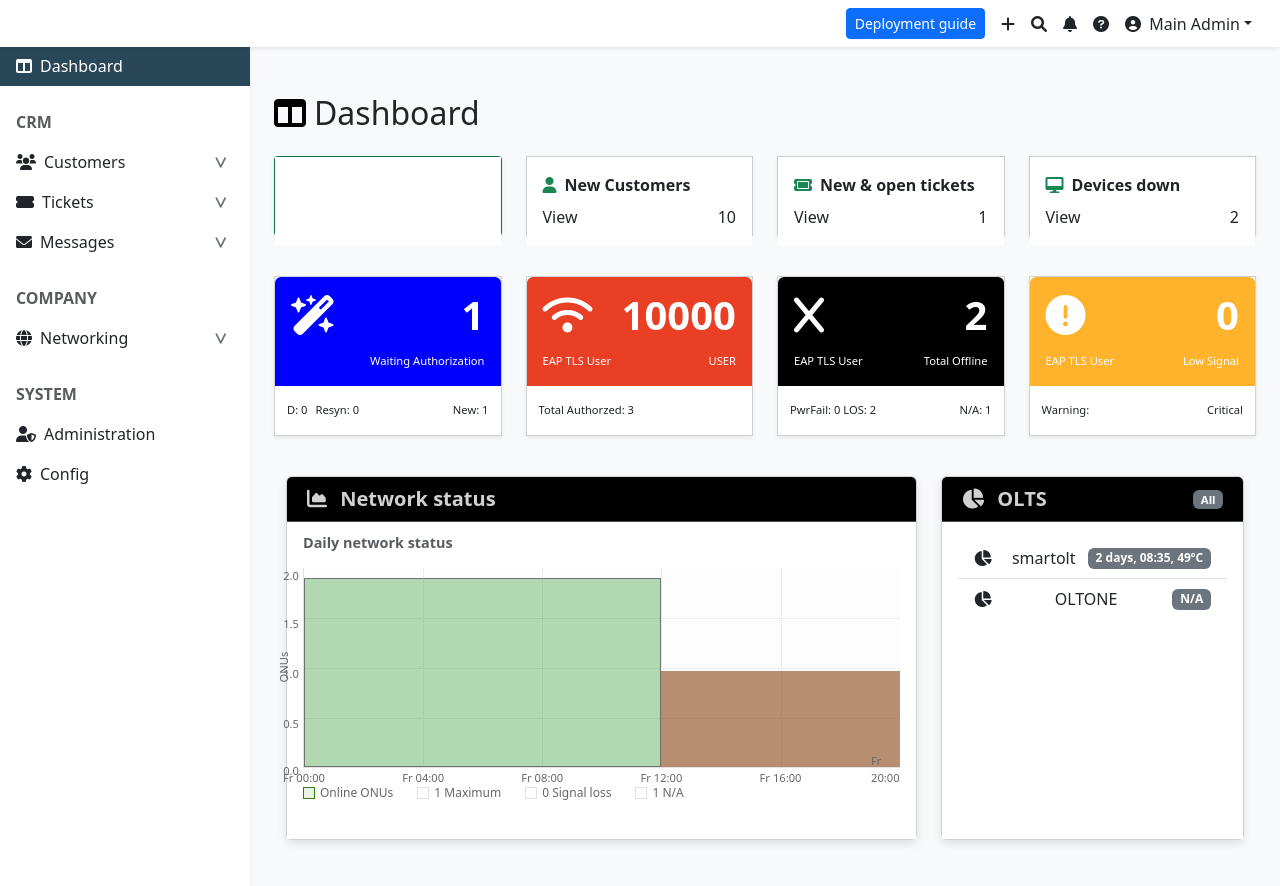
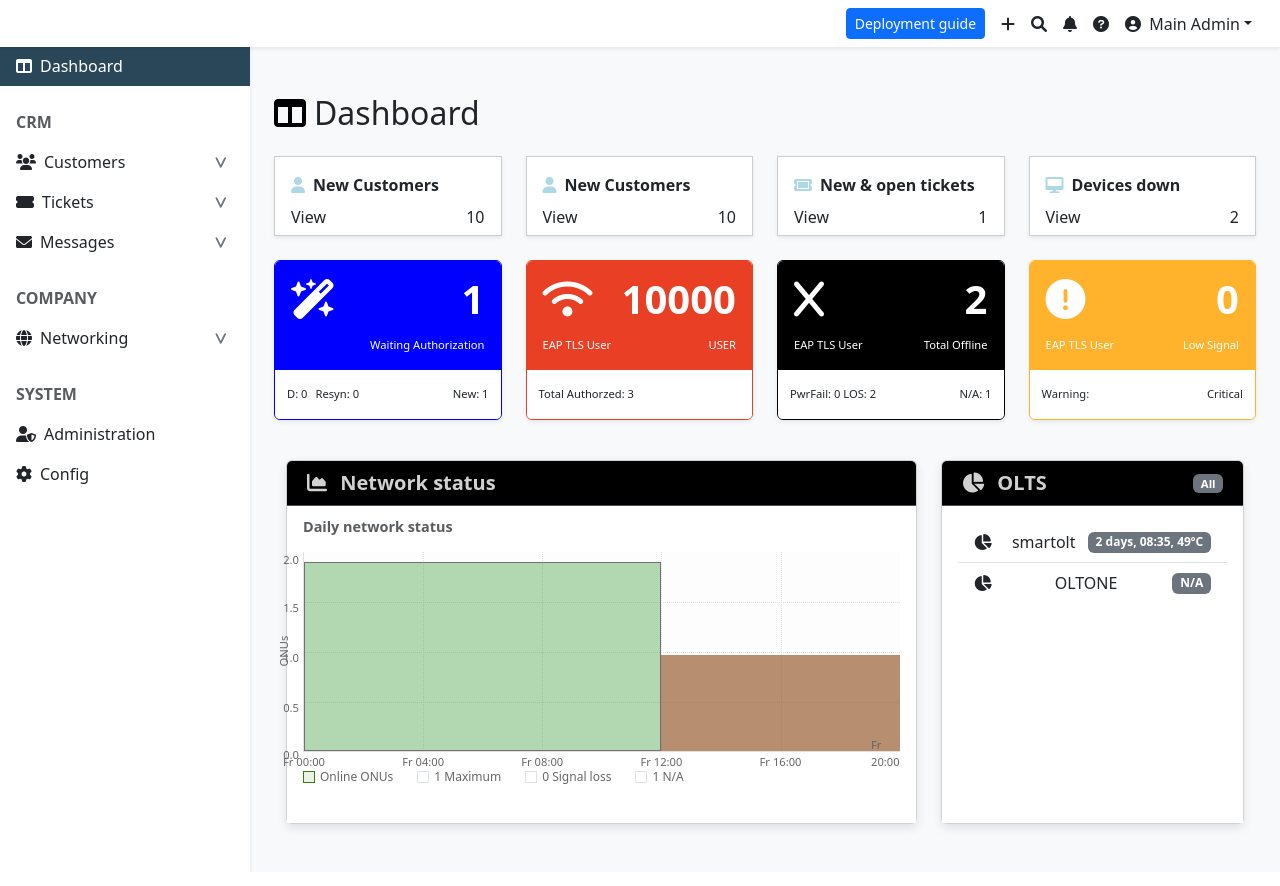
Before and after one commit to MayHua59/isp-admin-panel-bootstrap, a React (Vite) app: page / in a window 1280 px wide. Built offline with nearby package versions, Linux system fonts and the light colour scheme.

Commit message:
Changed color of icons

```diff
--- a/src/App.jsx
+++ b/src/App.jsx
@@ -121,11 +121,12 @@ function App() {
   bgColor = "bg-white",
   textColor = "text-dark",
   cardStyle = {},
-  iconColor = "#007bff"
+  iconColor ,
 }) => (
   <div className="col-md-3 mb-3">
-    <div className={`card shadow-sm rounded-0 ${bgColor} ${textColor}`} style={cardStyle}>
-      <div className="card-body p-3">
+    <div className={`card shadow-sm rounded-0 ${bgColor} ${textColor}`} style={{...cardStyle,borderRadius: "0.375rem",
+    overflow: "hidden",}}>
+      <div className="card-body p-3 pb-2 ">
         {/* First row: icon + main text */}
         <div className="d-flex align-items-center mb-2">
           {iconClass && (
@@ -201,10 +202,11 @@ const SecondRowStatCard = ({
   iconColor = "#007bff",
 }) => (
   <div className="col-md-3 mb-3">
-    <div className={`card shadow-sm rounded-0 ${bgColor} ${textColor}`} style={cardStyle}>
+    <div className={`card shadow-sm  ${bgColor} ${textColor}`} style={{ ...cardStyle, border: `1px solid ${bgColor}`,borderRadius: "0.375rem", overflow: "hidden" }}>
+      {/* First row with icon and main text */}
       <div className="card-body p-0"> {/* Remove padding */}
         {/* Blue background for first and second row, full width */}
-        <div style={{ background: bgColor, borderTopLeftRadius: "0.375rem", borderTopRightRadius: "0.375rem" }}>
+        <div style={{ background: bgColor }}>
           <div className="container-fluid px-3 py-2">
             <div className="row align-items-center mb-2">
               <div className="col-6 d-flex justify-content-between">
@@ -242,7 +244,7 @@ const SecondRowStatCard = ({
   </div>
 </div> */}
 <div className="container-fluid mt-2">
-  <div className="row align-items-center" style={{ borderRadius: "0 0 0.375rem 0.375rem" }}>
+  <div className="row align-items-center" >
     {row3col2 ? (
       <>
         <div className="col-6 d-flex align-items-center text-nowrap mt-2" style={{ fontSize: "0.7rem" }}>{row3col1}</div>
@@ -988,7 +990,7 @@ useEffect(() => {
 
 
 <div className="row">
-  <StatCard
+  {/* <StatCard
     title="New customers"
     value={newCustomers}
     iconClass="fas fa-user-plus"
@@ -996,7 +998,7 @@ useEffect(() => {
     textColor="text-white"
     size="col-md-3"
     cardStyle={{ height: "80px" }} // Half height
-  />
+  /> */}
   {/* <StatCard
     title="New Customer"
     value={newOpenTickets}
@@ -1006,6 +1008,16 @@ useEffect(() => {
     size="col-md-3"
     cardStyle={{ height: "80px" }}
   /> */}
+  <FirstRowStatCard
+    iconClass="fas fa-user"
+    mainText="New Customers"
+    leftText="View"
+    rightText="10"
+    bgColor="bg-light"
+    textColor="text-dark"
+    cardStyle={{ height: "80px" }}
+    iconColor="#ADD8E6"
+  />
     <FirstRowStatCard
     iconClass="fas fa-user"
     mainText="New Customers"
@@ -1014,7 +1026,7 @@ useEffect(() => {
     bgColor="bg-light"
     textColor="text-dark"
     cardStyle={{ height: "80px" }}
-    iconColor="#198754"
+    iconColor="#ADD8E6"
   />
    <FirstRowStatCard
     iconClass="fa-solid fa-ticket"
@@ -1024,7 +1036,7 @@ useEffect(() => {
     bgColor="bg-light"
     textColor="text-dark"
     cardStyle={{ height: "80px" }}
-    iconColor="#198754"
+    iconColor="#ADD8E6"
   />
   <FirstRowStatCard
     iconClass="fa-solid fa-desktop"
@@ -1034,13 +1046,13 @@ useEffect(() => {
     bgColor="bg-light"
     textColor="text-dark"
     cardStyle={{ height: "80px" }}
-    iconColor="#198754"
+    iconColor="#ADD8E6"
   />
 </div>
 
 
         {/* Statistics Cards Row 2 */}
-<div className="row mt-4">
+<div className="row mt-2">
   <SecondRowStatCard
   iconClass="fa-solid fa-wand-magic-sparkles"
   row1col2="1"
@@ -1115,11 +1127,10 @@ useEffect(() => {
 
 </div>
 
-        {/* Network Status Section */}
 
 
 
-        {/* Another Network Status Section */}
+        {/*  Network Status Section */}
  <div className="container position-relative mt-4">
   <div className="row">
     {/* Network Status Card */}
```
